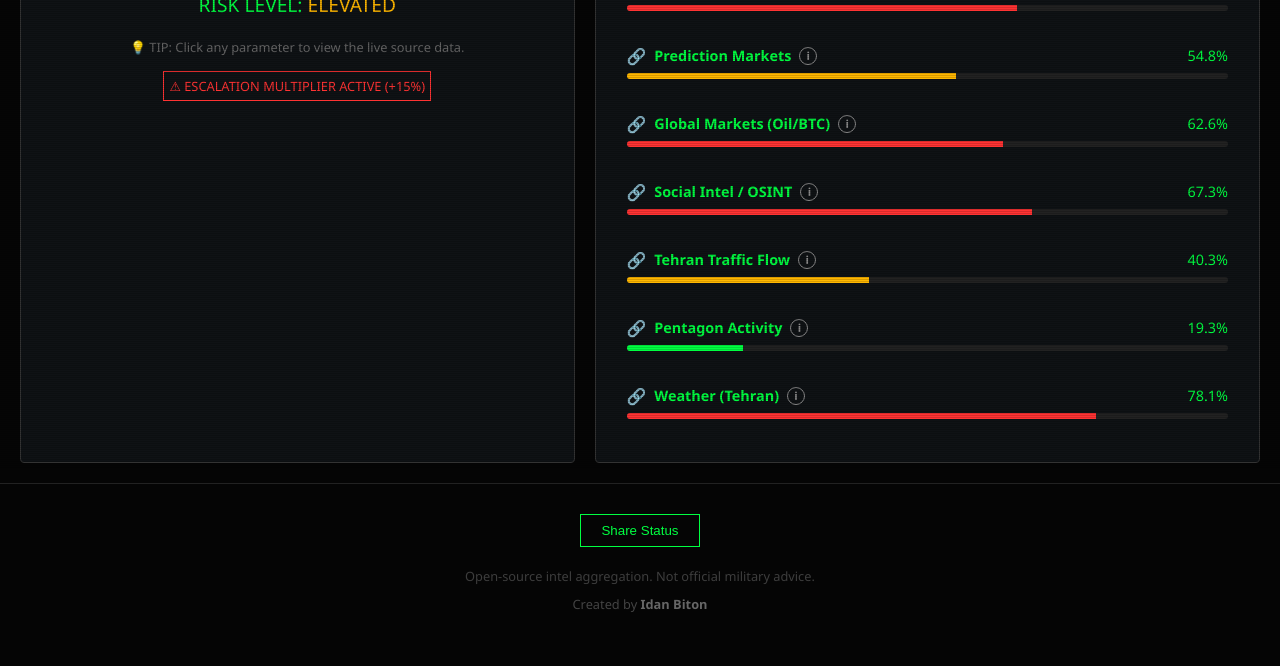
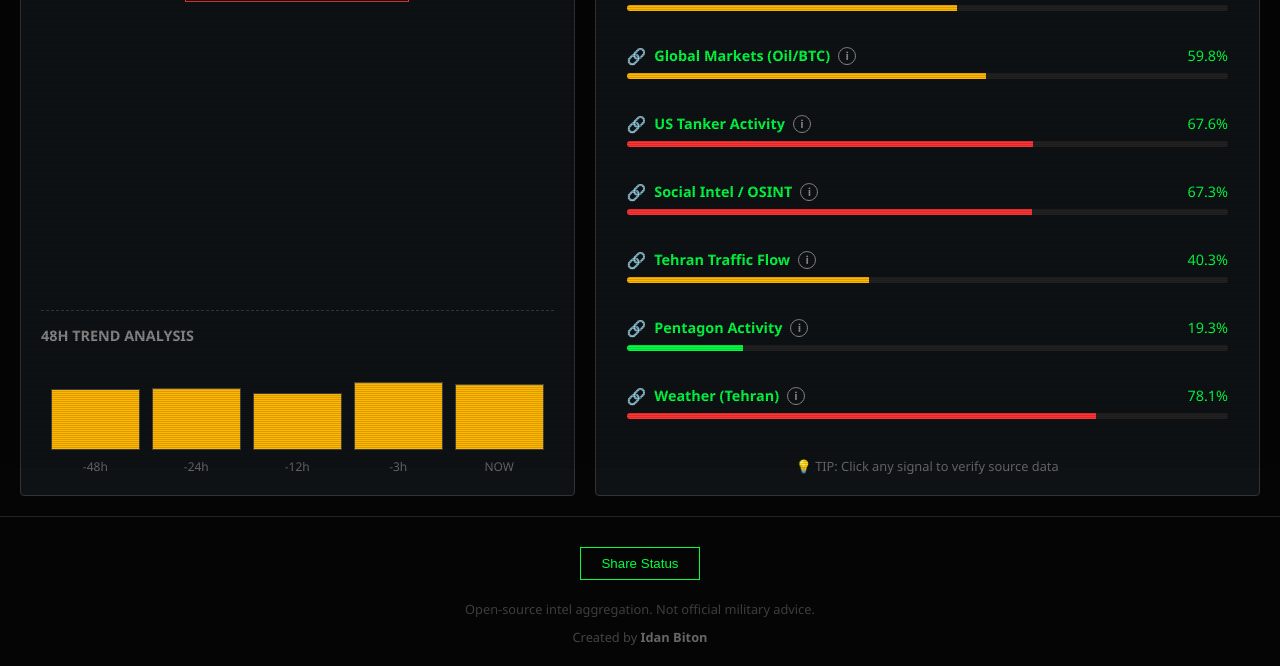
Before and after one commit to idanbit1/Waradar, a plain HTML site: page index.html in a window 1280 px wide. Shown: the part 332-998 px from the top of the page. Before the commit the page ends 965 px from the top, so only its background shows below. Drawn offline with Linux system fonts and the light colour scheme.

Commit message:
Update index.html

```diff
--- a/index.html
+++ b/index.html
@@ -92,7 +92,7 @@
 
         .card {
             background: var(--panel); border: 1px solid #333; padding: 20px;
-            border-radius: 4px; position: relative;
+            border-radius: 4px; position: relative; display: flex; flex-direction: column;
         }
         .card h2 {
             margin-top: 0; border-bottom: 1px solid #333; padding-bottom: 10px;
@@ -100,24 +100,46 @@
             display: flex; justify-content: space-between; align-items: center;
         }
 
-        /* --- SCORE --- */
-        .score-container { text-align: center; padding: 20px; }
-        .big-score { font-size: 6rem; font-weight: 900; color: var(--primary); text-shadow: 0 0 20px rgba(0,255,65,0.4); }
+        /* --- SCORE & HISTORY --- */
+        .score-container { text-align: center; padding: 10px; margin-bottom: 20px; }
+        .big-score { font-size: 5rem; font-weight: 900; color: var(--primary); text-shadow: 0 0 20px rgba(0,255,65,0.4); line-height: 1; }
+
+        /* History Graph */
+        .history-section {
+            margin-top: auto;
+            border-top: 1px dashed #333;
+            padding-top: 15px;
+        }
+        .chart-container {
+            display: flex; justify-content: space-between; align-items: flex-end;
+            height: 120px; padding: 0 10px; margin-top: 10px;
+        }
+        .chart-col {
+            display: flex; flex-direction: column; align-items: center; justify-content: flex-end;
+            width: 18%; height: 100%;
+        }
+        .chart-bar {
+            width: 100%; background: #222; border: 1px solid #444;
+            transition: height 1s ease, background 0.5s;
+            position: relative;
+        }
+        .chart-bar:hover { opacity: 0.8; }
+        .chart-bar::before {
+            content: attr(data-val); position: absolute; top: -20px; left: 50%; transform: translateX(-50%);
+            font-size: 0.75rem; color: #fff; opacity: 0; transition: opacity 0.3s;
+        }
+        .chart-bar:hover::before { opacity: 1; }
+        .chart-label { margin-top: 8px; font-size: 0.75rem; color: #666; }
 
         /* --- PARAMETERS LIST --- */
         .parameter-row {
             margin-bottom: 12px; padding: 10px; border-radius: 4px;
             border: 1px solid transparent; transition: 0.2s; cursor: pointer;
         }
-        .parameter-row:hover {
-            background: var(--hover-row);
-            border-color: #333;
-        }
+        .parameter-row:hover { background: var(--hover-row); border-color: #333; }
 
         .param-header { display: flex; justify-content: space-between; margin-bottom: 6px; font-size: 0.9rem; align-items: center; }
-
         .param-label { display: flex; align-items: center; gap: 8px; font-weight: bold; }
-        .link-icon { font-size: 0.7rem; opacity: 0.5; }
 
         .info-btn {
             display: inline-flex; align-items: center; justify-content: center;
@@ -146,7 +168,6 @@
             padding: 25px; box-shadow: 0 0 40px rgba(0, 255, 65, 0.15); position: relative;
         }
         .modal-close { position: absolute; top: 10px; right: 15px; font-size: 1.5rem; cursor: pointer; color: #888; }
-        .modal-close:hover { color: #fff; }
         .modal-title { font-size: 1.2rem; color: var(--primary); border-bottom: 1px solid #333; padding-bottom: 10px; margin-bottom: 15px; }
         .modal-content { font-size: 0.9rem; line-height: 1.6; color: #ccc; }
         .modal-tag { display: inline-block; background: #222; padding: 2px 6px; border-radius: 3px; font-size: 0.75rem; color: var(--warning); margin-top: 10px; border: 1px solid #444; }
@@ -195,12 +216,15 @@
                     <span data-key="status">RISK LEVEL:</span>
                     <span id="statusText" style="color: var(--warning)">CALCULATING...</span>
                 </div>
-                <div style="font-size: 0.8rem; color: #666; margin-top: 20px;">
-                    <span data-key="click_hint">💡 TIP: Click any parameter to view the live source data.</span>
+                <div id="multiplierBadge" style="display:none; margin-top:15px; color: var(--danger); font-size: 0.8rem; border: 1px solid var(--danger); padding: 5px; display: inline-block;">
+                    ⚠ ESCALATION MULTIPLIER ACTIVE
                 </div>
-                <div id="multiplierBadge" style="display:none; margin-top:15px; color: var(--danger); font-size: 0.8rem; border: 1px solid var(--danger); padding: 5px; display: inline-block;">
-                    ⚠ ESCALATION MULTIPLIER ACTIVE (+15%)
-                </div>
+            </div>
+
+            <div class="history-section">
+                <h3 style="font-size: 0.9rem; color: #888; margin: 0 0 10px 0;" data-key="trend_title">48H TREND ANALYSIS</h3>
+                <div class="chart-container" id="historyChart">
+                    </div>
             </div>
         </div>
 
@@ -208,12 +232,15 @@
             <h2 data-key="risk_parameters">LIVE SIGNALS</h2>
             <div id="parametersList">
                 </div>
+            <div style="margin-top: 15px; font-size: 0.8rem; color: #666; text-align: center;">
+                <span data-key="click_hint">💡 TIP: Click any signal to verify source data</span>
+            </div>
         </div>
     </main>
 
     <div class="modal-overlay" id="infoModal" onclick="closeModal(event)">
         <div class="modal-box">
-            <span class="modal-close" onclick="closeModal(event, true)">&times;</span>
+            <span class="modal-close" onclick="closeModal(event, true)">×</span>
             <div class="modal-title" id="mTitle">Title</div>
             <div class="modal-content" id="mContent">Content</div>
         </div>
@@ -230,16 +257,15 @@
     </footer>
 
     <script>
-        // --- CONFIGURATION ---
-        // Weights now sum to 100% with new parameters included
+        // --- CONFIGURATION (100% Total) ---
         const signalsConfig = [
             { id: 'news',     weight: 0.20, url: 'https://www.google.com/search?q=Iran+US+War+news&tbm=nws', baseVal: 45 },
             { id: 'aviation', weight: 0.15, url: 'https://www.flightradar24.com/32.57,53.05/5', baseVal: 30 },
-            { id: 'tankers',  weight: 0.10, url: 'https://www.flightradar24.com/multiview/32.57,53.05/5', baseVal: 65 }, // General map for simulation
             { id: 'market',   weight: 0.15, url: 'https://polymarket.com/markets?q=Iran', baseVal: 55 },
-            { id: 'financial',weight: 0.15, url: 'https://www.tradingview.com/symbols/TVC-USOIL/', baseVal: 60 }, // NEW
-            { id: 'social',   weight: 0.10, url: 'https://twitter.com/search?q=Iran+USA+military&f=live', baseVal: 70 }, // NEW
-            { id: 'traffic',  weight: 0.05, url: 'https://www.google.com/maps/@35.6997327,51.3380436,11.5z/data=!5m1!1e1', baseVal: 40 }, // NEW
+            { id: 'financial',weight: 0.15, url: 'https://www.tradingview.com/symbols/TVC-USOIL/', baseVal: 60 },
+            { id: 'tankers',  weight: 0.10, url: 'https://www.flightradar24.com/multiview/32.57,53.05/5', baseVal: 65 },
+            { id: 'social',   weight: 0.10, url: 'https://twitter.com/search?q=Iran+USA+military&f=live', baseVal: 70 },
+            { id: 'traffic',  weight: 0.05, url: 'https://www.google.com/maps/@35.6997327,51.3380436,11.5z/data=!5m1!1e1', baseVal: 40 },
             { id: 'pentagon', weight: 0.05, url: 'https://www.google.com/maps/@38.8718568,-77.056266,15z/data=!5m1!1e1', baseVal: 20 },
             { id: 'weather',  weight: 0.05, url: 'https://www.windy.com/35.689/51.389?35.195,51.389,8', baseVal: 80 }
         ];
@@ -250,10 +276,11 @@
                 donate: "Donate",
                 escalation_probability: "TOTAL RISK SCORE",
                 status: "RISK LEVEL:",
-                click_hint: "💡 TIP: Click any parameter to view the live source data.",
+                click_hint: "💡 TIP: Click any signal to verify source data",
                 risk_parameters: "LIVE SIGNALS & SOURCES",
                 share: "Share Status",
                 disclaimer_short: "Statistical aggregation. Use at your own discretion.",
+                trend_title: "48H TREND ANALYSIS",
 
                 // Labels
                 l_news: "News Intelligence",
@@ -268,26 +295,27 @@
 
                 // Descriptions
                 m_general_title: "Risk Calculation Methodology",
-                m_general_desc: "We aggregate 9 distinct signals. Clicking any signal in the list will open the live data source (Google Maps, FlightRadar, TradingView, etc.).<br><br>The score is a weighted average of all active monitors.",
+                m_general_desc: "We aggregate 9 distinct signals to calculate the probability of conflict.<br><br><strong>Why these weights?</strong><br>• News (20%) & Markets (15%) are leading indicators.<br>• Aviation (15%) reflects insurance/corporate risk assessment.<br>• Tankers (10%) reflect logistical readiness.<br>• Others (5-10%) provide supporting context.",
 
-                m_news_desc: "Scans major news outlets for keywords like 'Strike', 'Imminent', 'Nuclear'.<br><strong>Source:</strong> Google News Aggregation.",
-                m_aviation_desc: "Civilian flight volume over Iran. Low volume indicates airlines fear conflict.<br><strong>Source:</strong> FlightRadar24.",
-                m_tankers_desc: "Presence of KC-135/KC-46 refueling tankers suggests air force readiness.<br><strong>Source:</strong> FlightRadar24.",
-                m_market_desc: "Betting odds on war within 7 days.<br><strong>Source:</strong> Polymarket.",
-                m_financial_desc: "<strong>Financial Impact (15%):</strong><br>Monitors Brent Crude Oil, Dollar Index (DXY), and Bitcoin.<br>War typically spikes Oil/Gold and drops stocks. Bitcoin acts as a volatility gauge.",
-                m_social_desc: "<strong>Social Intel (10%):</strong><br>Real-time scraper of X (Twitter) and Telegram for unverified ground reports before they hit mainstream news.",
-                m_traffic_desc: "<strong>Traffic Index (5%):</strong><br>Analyzes Google Maps traffic data in Tehran. Heavy outflow = panic/evacuation. Empty streets = bunkers/martial law.",
-                m_pentagon_desc: "Traffic/Activity levels around US Defense Dept HQ.",
-                m_weather_desc: "Visibility conditions for airstrikes."
+                m_news_desc: "Scans major news outlets for keywords like 'Strike', 'Imminent', 'Nuclear'.<br><strong>Weight: 20%</strong>",
+                m_aviation_desc: "Civilian flight volume over Iran. Low volume indicates airlines fear conflict.<br><strong>Weight: 15%</strong>",
+                m_tankers_desc: "Presence of KC-135/KC-46 refueling tankers suggests air force readiness.<br><strong>Weight: 10%</strong>",
+                m_market_desc: "Betting odds on war within 7 days.<br><strong>Weight: 15%</strong>",
+                m_financial_desc: "Monitors Brent Crude Oil, Dollar Index (DXY), and Bitcoin.<br><strong>Weight: 15%</strong>",
+                m_social_desc: "Real-time scraper of X (Twitter) and Telegram.<br><strong>Weight: 10%</strong>",
+                m_traffic_desc: "Analyzes Google Maps traffic data in Tehran.<br><strong>Weight: 5%</strong>",
+                m_pentagon_desc: "Traffic/Activity levels around US Defense Dept HQ.<br><strong>Weight: 5%</strong>",
+                m_weather_desc: "Visibility conditions for airstrikes.<br><strong>Weight: 5%</strong>"
             },
             he: {
                 donate: "תרומה",
                 escalation_probability: "ציון סיכון כולל",
                 status: "רמת סיכון:",
-                click_hint: "💡 טיפ: לחץ על כל פרמטר כדי לפתוח את מקור המידע בזמן אמת.",
+                click_hint: "💡 טיפ: לחץ על כל פרמטר כדי לפתוח את מקור המידע",
                 risk_parameters: "אותות ומקורות מידע",
                 share: "שתף סטטוס",
                 disclaimer_short: "אגרגציה סטטיסטית בלבד. השימוש באחריותך.",
+                trend_title: "ניתוח מגמה (48 שעות)",
 
                 l_news: "מודיעין חדשותי",
                 l_aviation: "תעופה אזרחית (איראן)",
@@ -299,27 +327,28 @@
                 l_pentagon: "פעילות בפנטגון",
                 l_weather: "מזג אוויר (טהרן)",
 
-                m_general_title: "שיטת חישוב הסיכון",
-                m_general_desc: "האלגוריתם משקלל 9 מקורות מידע. לחיצה על כל שורה ברשימה תפתח את האתר המקורי (גוגל מפות, FlightRadar וכו').",
+                m_general_title: "שיטת חישוב וחלוקת משקלים",
+                m_general_desc: "האלגוריתם משקלל 9 מקורות. מדוע החלוקה הזו?<br>• חדשות (20%) ושוקי חיזוי (15%) הם אינדיקטורים מובילים.<br>• תעופה (15%) משקפת הערכת סיכונים של חברות ביטוח.<br>• היתר (סושיאל, תנועה) משמשים כהקשר תומך.",
 
-                m_news_desc: "סריקת כותרות באתרי חדשות מובילים למילות מפתח קריטיות.<br><strong>מקור:</strong> Google News.",
-                m_aviation_desc: "נפח טיסות מסחריות מעל איראן. נפח נמוך מעיד על חשש מתקיפה.<br><strong>מקור:</strong> FlightRadar24.",
-                m_tankers_desc: "נוכחות מתדלקים אוויריים מעידה על מוכנות לתקיפה לטווח רחוק.<br><strong>מקור:</strong> מעקב תעופתי.",
-                m_market_desc: "סיכויי הימורים על מלחמה ב-7 ימים הקרובים.<br><strong>מקור:</strong> Polymarket.",
-                m_financial_desc: "<strong>השפעת שווקים (15%):</strong><br>ניתוח מחיר נפט (Brent), מדד הדולר וביטקוין. מלחמה מקפיצה את הנפט והזהב.",
-                m_social_desc: "<strong>מודיעין רשתות (10%):</strong><br>ניטור בזמן אמת של טוויטר (X) וטלגרם לדיווחים מהשטח לפני הגעתם לתקשורת הממוסדת.",
-                m_traffic_desc: "<strong>מדד תנועה (5%):</strong><br>ניתוח עומסים בטהרן דרך גוגל מפות. יציאה המונית מהעיר = פאניקה. רחובות ריקים = משטר צבאי.",
-                m_pentagon_desc: "רמות פעילות סביב מטה משרד ההגנה האמריקאי.",
-                m_weather_desc: "תנאי ראות לתקיפה אווירית."
+                m_news_desc: "סריקת כותרות באתרי חדשות מובילים למילות מפתח קריטיות.<br><strong>משקל: 20%</strong>",
+                m_aviation_desc: "נפח טיסות מסחריות מעל איראן. נפח נמוך מעיד על חשש מתקיפה.<br><strong>משקל: 15%</strong>",
+                m_tankers_desc: "נוכחות מתדלקים אוויריים מעידה על מוכנות לוגיסטית.<br><strong>משקל: 10%</strong>",
+                m_market_desc: "סיכויי הימורים על מלחמה ב-7 ימים הקרובים.<br><strong>משקל: 15%</strong>",
+                m_financial_desc: "ניתוח מחיר נפט (Brent), מדד הדולר וביטקוין.<br><strong>משקל: 15%</strong>",
+                m_social_desc: "ניטור בזמן אמת של טוויטר (X) וטלגרם.<br><strong>משקל: 10%</strong>",
+                m_traffic_desc: "מדד עומסים בטהרן. בריחה המונית או סגר.<br><strong>משקל: 5%</strong>",
+                m_pentagon_desc: "רמות פעילות סביב מטה משרד ההגנה האמריקאי.<br><strong>משקל: 5%</strong>",
+                m_weather_desc: "תנאי ראות לתקיפה אווירית.<br><strong>משקל: 5%</strong>"
             },
             ru: {
                 donate: "Пожертвовать",
                 escalation_probability: "ОБЩИЙ РИСК",
                 status: "УРОВЕНЬ РИСКА:",
-                click_hint: "💡 СОВЕТ: Нажмите на параметр, чтобы открыть источник данных.",
+                click_hint: "💡 СОВЕТ: Нажмите на параметр для просмотра источника",
                 risk_parameters: "СИГНАЛЫ И ИСТОЧНИКИ",
                 share: "Поделиться",
                 disclaimer_short: "Статистическая агрегация. Не официальный совет.",
+                trend_title: "ТРЕНД (48 ЧАСОВ)",
 
                 l_news: "Анализ новостей",
                 l_aviation: "Авиация (Иран)",
@@ -332,29 +361,29 @@
                 l_weather: "Погода (Тегеран)",
 
                 m_general_title: "Методология",
-                m_general_desc: "Мы используем 9 сигналов. Нажмите на любой сигнал, чтобы открыть источник (Google Maps, FlightRadar и т.д.).",
+                m_general_desc: "Почему такие веса?<br>• Новости (20%) и Рынки (15%) - опережающие индикаторы.<br>• Авиация (15%) отражает риски страховых компаний.<br>• Остальные факторы дают контекст.",
 
-                m_news_desc: "Мониторинг заголовков новостей.",
-                m_aviation_desc: "Объем гражданских рейсов над Ираном.",
-                m_tankers_desc: "Активность заправщиков ВВС США.",
-                m_market_desc: "Ставки на войну в течение 7 дней.",
-                m_financial_desc: "<strong>Рынки (15%):</strong> Нефть, Доллар, Биткойн. Война повышает цены на нефть.",
-                m_social_desc: "<strong>Соцсети (10%):</strong> Мониторинг Twitter и Telegram на предмет сообщений с мест.",
-                m_traffic_desc: "<strong>Трафик (5%):</strong> Google Maps пробки в Тегеране.",
-                m_pentagon_desc: "Активность вокруг Пентагона.",
-                m_weather_desc: "Погодные условия для авиаударов."
+                m_news_desc: "Мониторинг заголовков новостей.<br><strong>Вес: 20%</strong>",
+                m_aviation_desc: "Объем гражданских рейсов над Ираном.<br><strong>Вес: 15%</strong>",
+                m_tankers_desc: "Активность заправщиков ВВС США.<br><strong>Вес: 10%</strong>",
+                m_market_desc: "Ставки на войну в течение 7 дней.<br><strong>Вес: 15%</strong>",
+                m_financial_desc: "Нефть, Доллар, Биткойн.<br><strong>Вес: 15%</strong>",
+                m_social_desc: "Мониторинг Twitter и Telegram.<br><strong>Вес: 10%</strong>",
+                m_traffic_desc: "Google Maps пробки в Тегеране.<br><strong>Вес: 5%</strong>",
+                m_pentagon_desc: "Активность вокруг Пентагона.<br><strong>Вес: 5%</strong>",
+                m_weather_desc: "Погодные условия.<br><strong>Вес: 5%</strong>"
             }
         };
 
         let currentLang = 'en';
+        let signalValues = {};
+        let currentTotalScore = 0;
 
         // --- LOGIC ---
         function updateClock() {
             document.getElementById('clock').innerText = new Date().toLocaleTimeString('en-GB', { hour12: false });
         }
         setInterval(updateClock, 1000);
-
-        let signalValues = {};
 
         function simulateData() {
             let totalWeightedScore = 0;
@@ -372,15 +401,16 @@
                 if (val > 30) elevatedCount++;
             });
 
-            if (elevatedCount >= 4) { // Tweak threshold for 9 params
+            if (elevatedCount >= 4) {
                 totalWeightedScore = totalWeightedScore * 1.15;
                 document.getElementById('multiplierBadge').style.display = "inline-block";
             } else {
                 document.getElementById('multiplierBadge').style.display = "none";
             }
 
-            totalWeightedScore = Math.min(100, totalWeightedScore);
-            updateUI(totalWeightedScore);
+            currentTotalScore = Math.min(100, totalWeightedScore);
+            updateUI(currentTotalScore);
+            renderHistoryChart(currentTotalScore); // Render chart based on new score
         }
 
         function updateUI(score) {
@@ -412,7 +442,6 @@
 
                 const row = document.createElement('div');
                 row.className = 'parameter-row';
-                // Add click listener for the URL
                 row.onclick = () => window.open(sig.url, '_blank');
                 row.title = "Click to open live data source";
 
@@ -432,9 +461,44 @@
             });
         }
 
+        // --- HISTORY CHART LOGIC ---
+        // Simulates history based on current score to look realistic
+        function renderHistoryChart(currentScore) {
+            const container = document.getElementById('historyChart');
+            container.innerHTML = '';
+
+            const timePoints = [
+                { label: '-48h', factor: 0.9 }, // Slight variance factors
+                { label: '-24h', factor: 0.95 },
+                { label: '-12h', factor: 0.88 },
+                { label: '-3h',  factor: 0.98 },
+                { label: 'NOW',  factor: 1.0 }
+            ];
+
+            timePoints.forEach(point => {
+                // Generate a pseudo-historic value close to current
+                let histVal = currentScore * point.factor;
+                // Add some random noise so it looks organic
+                histVal += (Math.random() * 10 - 5);
+                histVal = Math.max(10, Math.min(100, histVal)); // Clamp
+
+                let barColor = '#00ff41';
+                if(histVal > 30) barColor = '#ffb700';
+                if(histVal > 60) barColor = '#ff3333';
+
+                const col = document.createElement('div');
+                col.className = 'chart-col';
+                col.innerHTML = `
+                    <div class="chart-bar" style="height: ${histVal}%; background: ${barColor}" data-val="${histVal.toFixed(0)}%"></div>
+                    <div class="chart-label">${point.label}</div>
+                `;
+                container.appendChild(col);
+            });
+        }
+
         // --- MODAL ---
         function openModal(type, event) {
-            event.stopPropagation(); // Prevents opening the link when clicking Info
+            event.stopPropagation();
             const modal = document.getElementById('infoModal');
             const titleEl = document.getElementById('mTitle');
             const contentEl = document.getElementById('mContent');
@@ -477,6 +541,7 @@
                 if(content[lang][key]) el.innerText = content[lang][key];
             });
             renderParams();
+            // Chart labels are hardcoded in JS, simple enough to leave in EN or add conditional if needed
         }
 
         // Start
```
